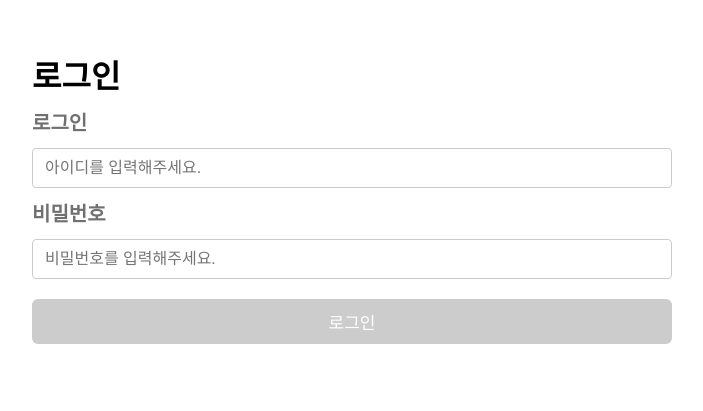
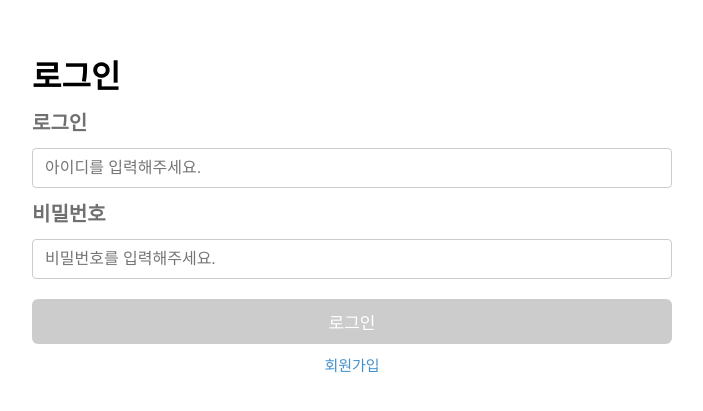
Before and after one commit to 37-dive-sopt-web/ChaeyeongYi, a React (Vite) app in the folder Week4/Homework/signup-project/: page /login in a window 1280 px wide. Shown: the part 109-520 px from the top of the page, without its empty margins (288-991 px from the left). Built offline with nearby package versions, Linux system fonts and the light colour scheme; no server answers.

Commit message:
feat: 로그인 및 회원가입 api 구현

```diff
--- /dev/null
+++ b/Week4/Homework/signup-project/src/apis/axiosInstance.ts
@@ -0,0 +1,8 @@
+import axios from "axios";
+
+const axiosInstance = axios.create({
+  baseURL: import.meta.env.VITE_API_BASE_URL,
+  withCredentials: true,
+});
+
+export default axiosInstance;
--- /dev/null
+++ b/Week4/Homework/signup-project/src/apis/login.ts
@@ -0,0 +1,29 @@
+import axiosInstance from "./axiosInstance";
+import { API_URL } from "../constants/API_URL";
+import type { LoginRequestType, SignupRequestType } from "../types/auth";
+
+export const postLogin = async (data: LoginRequestType) => {
+  try {
+    const response = await axiosInstance.post(API_URL.LOGIN, data);
+    return response.data;
+  } catch (error) {
+    console.error("Login API error:", error);
+    throw error;
+  }
+};
+
+export const postSignup = async () => {
+  try {
+    const response = await axiosInstance.post(API_URL.USER, {
+      username: "cy3",
+      password: "Test1234!",
+      name: "이채영",
+      email: "cy@example.com",
+      age: 24,
+    });
+    return response.data;
+  } catch (error) {
+    console.error("Signup API error:", error);
+    throw error;
+  }
+};
--- a/Week4/Homework/signup-project/src/components/common/Button.tsx
+++ b/Week4/Homework/signup-project/src/components/common/Button.tsx
@@ -29,4 +29,9 @@ export const ButtonWrapper = styled.button`
     background-color: #cccccc;
     cursor: default;
   }
+
+  &:hover {
+    background-color: #447ba7;
+    transition: background-color 0.1s;
+  }
 `;
--- /dev/null
+++ b/Week4/Homework/signup-project/src/constants/API_URL.ts
@@ -0,0 +1,4 @@
+export const API_URL = {
+  LOGIN: "/api/v1/auth/login",
+  USER: "/api/v1/users",
+};
--- a/Week4/Homework/signup-project/src/pages/Login.tsx
+++ b/Week4/Homework/signup-project/src/pages/Login.tsx
@@ -1,11 +1,33 @@
 import styled from "@emotion/styled";
 import InputContainer from "../components/common/InputContainer";
 import { useState } from "react";
+import { postLogin } from "../apis/login";
 import Button from "../components/common/Button";
+import { useNavigate } from "react-router";
+import type { LoginRequestType } from "../types/auth";
 
 const Login = () => {
+  const navigate = useNavigate();
+
   const [id, setId] = useState("");
   const [password, setPassword] = useState("");
+
+  const handleLogin = async () => {
+    try {
+      const loginData: LoginRequestType = { username: id, password };
+      //   console.log("loginData:", loginData);
+      const { data } = await postLogin(loginData);
+      console.log("data:", data);
+      localStorage.setItem("USER_ID", data.userId);
+      //   navigate("/home"); // 로그인 성공 시 홈으로 이동
+    } catch (error) {
+      console.error("로그인 실패:", error);
+    }
+  };
+
+  const handleNavigateSignUp = () => {
+    navigate("/signup");
+  };
   return (
     <LoginLayout>
       <h1>로그인</h1>
@@ -21,11 +43,14 @@ const Login = () => {
         inputState={password}
         setInputState={setPassword}
       />
-      <Button
-        buttonText="로그인"
-        handleClick={() => {}}
-        isOk={id !== "" && password !== ""}
-      />
+      <ButtonWrapper>
+        <Button
+          buttonText="로그인"
+          handleClick={handleLogin}
+          isOk={id !== "" && password !== ""}
+        />
+        <SignupBtn onClick={handleNavigateSignUp}>회원가입</SignupBtn>
+      </ButtonWrapper>
     </LoginLayout>
   );
 };
@@ -38,7 +63,23 @@ export const LoginLayout = styled.div`
   justify-content: center;
   align-items: start;
   gap: 1rem;
-  h1 {
+  > h1 {
     font-size: 3.2rem;
   }
 `;
+
+export const ButtonWrapper = styled.div`
+  display: flex;
+  flex-direction: column;
+  width: 100%;
+  align-items: center;
+`;
+
+export const SignupBtn = styled.button`
+  font-size: 1.5rem;
+  margin-top: 1rem;
+  color: #4390cbff;
+  background-color: transparent;
+  border: none;
+  cursor: pointer;
+`;
--- a/Week4/Homework/signup-project/src/pages/SignUp.tsx
+++ b/Week4/Homework/signup-project/src/pages/SignUp.tsx
@@ -0,0 +1,30 @@
+import styled from "@emotion/styled";
+import { postSignup } from "../apis/login";
+
+const SignUp = () => {
+  return (
+    <SignUpLayout>
+      회원가입 페이지
+      <button
+        onClick={async () => {
+          try {
+            const data = await postSignup();
+            console.log("data:", data);
+          } catch (error) {
+            console.error("회원가입 실패:", error);
+          }
+        }}
+      >
+        회원가입
+      </button>
+    </SignUpLayout>
+  );
+};
+
+export default SignUp;
+
+export const SignUpLayout = styled.div`
+  display: flex;
+  justify-content: center;
+  align-items: center;
+`;
--- a/Week4/Homework/signup-project/src/router/Router.tsx
+++ b/Week4/Homework/signup-project/src/router/Router.tsx
@@ -1,10 +1,14 @@
 import { createBrowserRouter } from "react-router";
 import Login from "../pages/Login";
-
+import SignUp from "../pages/SignUp";
 const router = createBrowserRouter([
   {
     path: "/login",
     Component: Login,
+  },
+  {
+    path: "/signup",
+    Component: SignUp,
   },
   //   {
   //     path: '/pokemon/:name',
--- /dev/null
+++ b/Week4/Homework/signup-project/src/types/auth.ts
@@ -0,0 +1,12 @@
+export interface LoginRequestType {
+  username: string;
+  password: string;
+}
+
+export interface SignupRequestType {
+  username: string;
+  password: string;
+  name: string;
+  email: string;
+  age: number;
+}
```
Also changed, not shown: 1 other file (tests, documents, lock files or other folders).
